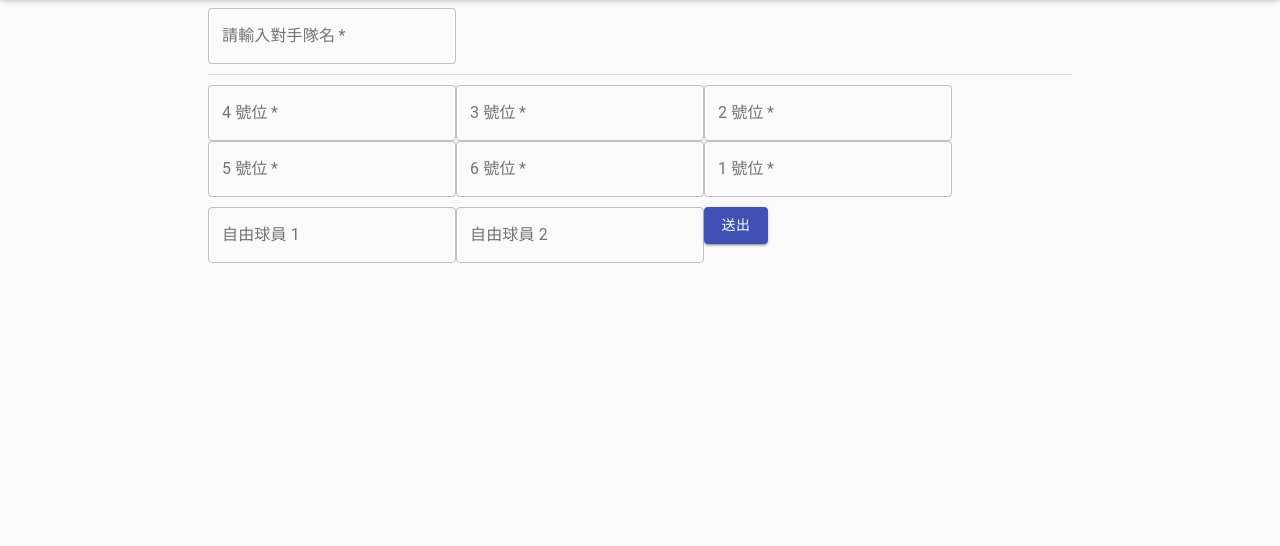
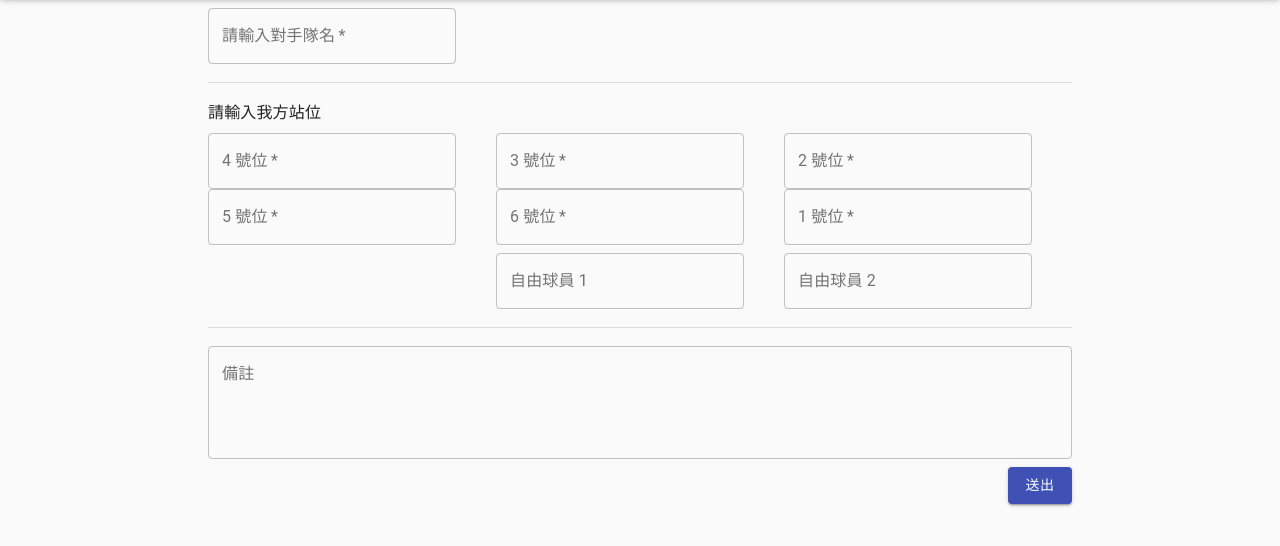
Before and after one commit to LinYunWen/volleyball-game-record, a React app: page /setting in a window 1280 px wide. Shown: the part 52-598 px from the top of the page. Built offline with nearby package versions, Linux system fonts and the light colour scheme.

Commit message:
Feature: modify the layout on setting page

```diff
--- a/src/component/HomePage.js
+++ b/src/component/HomePage.js
@@ -13,13 +13,13 @@ export class HomePage extends React.Component {
     return (
       <Grid container spacing={3} justify="center" alignItems="center" className="height-90vh">
         <Grid item sm={3}>
-          <Link to="/setting">
-            <Button variant="contained" size="large" color="primary">開始新紀錄</Button>
+          <Link to="/history">
+            <Button variant="contained" size="large" color="primary">查看紀錄</Button>
           </Link>
         </Grid>
         <Grid item sm={3}>
-          <Link to="/history">
-            <Button variant="contained" size="large" color="primary">查看紀錄</Button>
+          <Link to="/setting">
+            <Button variant="contained" size="large" color="primary">開始新紀錄</Button>
           </Link>
         </Grid>
       </Grid>
--- a/src/component/SettingPage.js
+++ b/src/component/SettingPage.js
@@ -3,8 +3,10 @@ import Container from "@material-ui/core/Container";
 import TextField from "@material-ui/core/TextField";
 import Divider from "@material-ui/core/Divider";
 import Button from "@material-ui/core/Button";
+import Grid from "@material-ui/core/Grid";
 import { Link } from "react-router-dom";
 import "../scss/base.scss";
+import { Typography } from "@material-ui/core";
 
 export class SettingPage extends React.Component {
   constructor(props) {
@@ -15,27 +17,58 @@ export class SettingPage extends React.Component {
     return (
       <Container className="margin-top-60" maxWidth="md">
         <form>
-          <div className="margin-bottom-10">
+          <Grid container spacing={1}>
+            <Grid item xs={12}>
               <TextField required label="請輸入對手隊名" variant="outlined" />
-          </div>
-          <Divider style={{ marginBottom: "10px" }}/>
-          <div>
-            <TextField required label="4 號位" variant="outlined" />
-            <TextField required label="3 號位" variant="outlined" />
-            <TextField required label="2 號位" variant="outlined" />
-          </div>
-          <div className="margin-bottom-10">
-            <TextField required label="5 號位" variant="outlined" />
-            <TextField required label="6 號位" variant="outlined" />
-            <TextField required label="1 號位" variant="outlined" />
-          </div>
-          <div className="margin-bottom-10">
+            </Grid>
+            <Grid item xs={12}>
+              <Divider style={{ margin: "10px 0" }}/>
+            </Grid>
+            <Grid item xs={12}>
+              <Typography>請輸入我方站位</Typography>
+            </Grid>
+            <Grid container item xs={12}>
+              <Grid item xs={4}>
+                <TextField required label="4 號位" variant="outlined"/>
+              </Grid>
+              <Grid item xs={4}>
+                <TextField required label="3 號位" variant="outlined"/>
+              </Grid>
+              <Grid item xs={4}>
+                <TextField required label="2 號位" variant="outlined"/>
+              </Grid>
+              <Grid item xs={4}>
+                <TextField required label="5 號位" variant="outlined"/>
+              </Grid>
+              <Grid item xs={4}>
+                <TextField required label="6 號位" variant="outlined"/>
+              </Grid>
+              <Grid item xs={4}>
+                <TextField required label="1 號位" variant="outlined"/>
+              </Grid>
+            </Grid>
+            <Grid container item xs={12} justify="flex-end" alignItems="center">
+              <Grid item xs={4}>
                 <TextField label="自由球員 1" variant="outlined" />
+              </Grid>
+              <Grid item xs={4}>
                 <TextField label="自由球員 2" variant="outlined" />
+              </Grid>
+            </Grid>
+            <Grid item xs={12}>
+              <Divider style={{ margin: "10px 0" }}/>
+            </Grid>
+            <Grid item xs={12}>
+              <TextField label="備註" multiline rows={4} variant="outlined" className="width-100pa"/>
+            </Grid>
+            <Grid container item xs={12} justify="flex-end" alignItems="center">
+              <Grid item xs={4} className="text-right">
                 <Link to="/record">
                   <Button variant="contained" color="primary">送出</Button>
                 </Link>
-          </div>
+              </Grid>
+            </Grid>
+          </Grid>
         </form>
       </Container>
     );
--- a/src/scss/base.scss
+++ b/src/scss/base.scss
@@ -4,6 +4,10 @@
 
 .text-center {
   text-align: center;
+}
+
+.text-right {
+  text-align: right;
 }
 
 .margin-auto {
@@ -34,6 +38,10 @@
   height: 90vh;
 }
 
+.width-100pa {
+  width: 100%;
+}
+
 .font-size-100 {
   font-size: 100px;
 }
```
Lines whose indentation alone changed are shown as unchanged.
